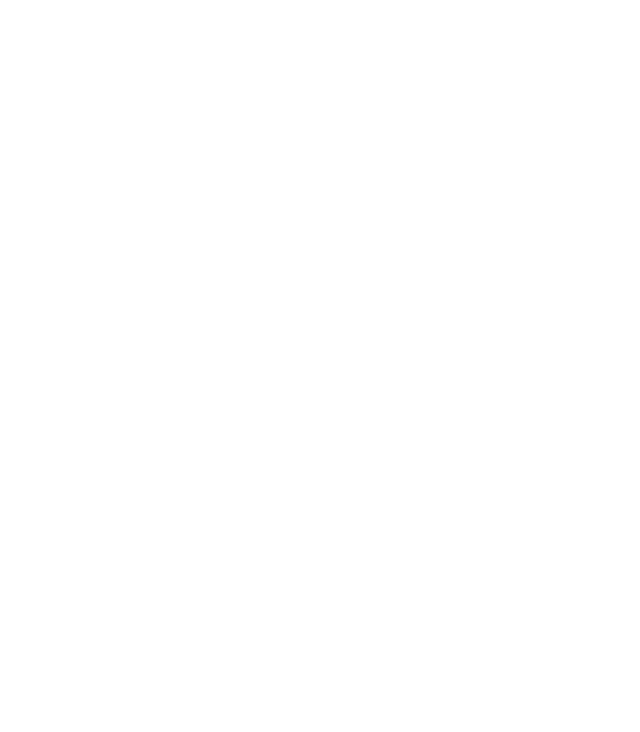
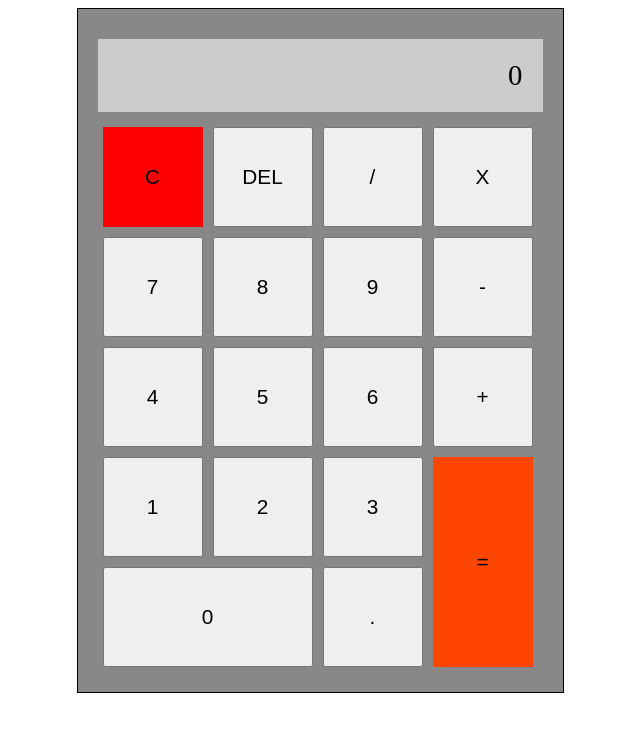
Before and after one commit to CourtneeM/top-calculator, a plain HTML site: page index.html in a window 1280 px wide. Shown: the whole page, without its empty margins (320-960 px from the left). Drawn offline with Linux system fonts and the light colour scheme.

Commit message:
Added calculator display / buttons and styling.

```diff
--- a/index.html
+++ b/index.html
@@ -9,6 +9,38 @@
 </head>
 <body>
 
+  <main id="calc-body">
+    <p>0</p>
+    <div class="calc-btns">
+      <button class="sm-btn red">C</button>
+      <button class="sm-btn">DEL</button>
+      <button class="sm-btn">/</button>
+      <button class="sm-btn">X</button>
+    </div>
+    <div class="calc-btns">
+      <button class="sm-btn">7</button>
+      <button class="sm-btn">8</button>
+      <button class="sm-btn">9</button>
+      <button class="sm-btn">-</button>
+    </div>
+    <div class="calc-btns">
+      <button class="sm-btn">4</button>
+      <button class="sm-btn">5</button>
+      <button class="sm-btn">6</button>
+      <button class="sm-btn">+</button>
+    </div>
+    <div class="calc-btns">
+      <button class="sm-btn">1</button>
+      <button class="sm-btn">2</button>
+      <button class="sm-btn">3</button>
+      <button class="lg-btn-vertical">=</button>
+    </div>
+    <div class="calc-btns">
+      <button class="lg-btn-horizontal">0</button>
+      <button class="sm-btn">.</button>
+    </div>
+  </main>
+
   <script src="script.js"></script>
 </body>
 </html>
--- a/style.css
+++ b/style.css
@@ -0,0 +1,56 @@
+body {
+  box-sizing: border-box;
+  display: flex;
+  justify-content: center;
+}
+
+p {
+  margin: 10px 0;
+  padding: 20px 20px 20px 0;
+  width: 425px;
+  background-color: #ccc;
+  text-align: right;
+  font-size: 1.8rem;
+}
+
+.red {
+  border: red;
+  background-color: red;
+}
+
+#calc-body {
+  position: relative;
+  padding: 20px;
+  width: 445px;
+  border: 1px solid black;
+  background-color: #888;
+}
+
+.calc-btns {
+  display: flex;
+  flex-wrap: wrap;
+}
+
+.calc-btns button {
+  margin: 5px;
+  font-size: 1.3rem;
+}
+
+.sm-btn {
+  width: 100px;
+  height: 100px;
+}
+
+.lg-btn-vertical {
+  position: absolute;
+  right: 25px;
+  width: 100px;
+  height: 210px;
+  border: orangered;
+  background-color: orangered;
+}
+
+.lg-btn-horizontal {
+  width: 210px;
+  height: 100px;
+}
```
